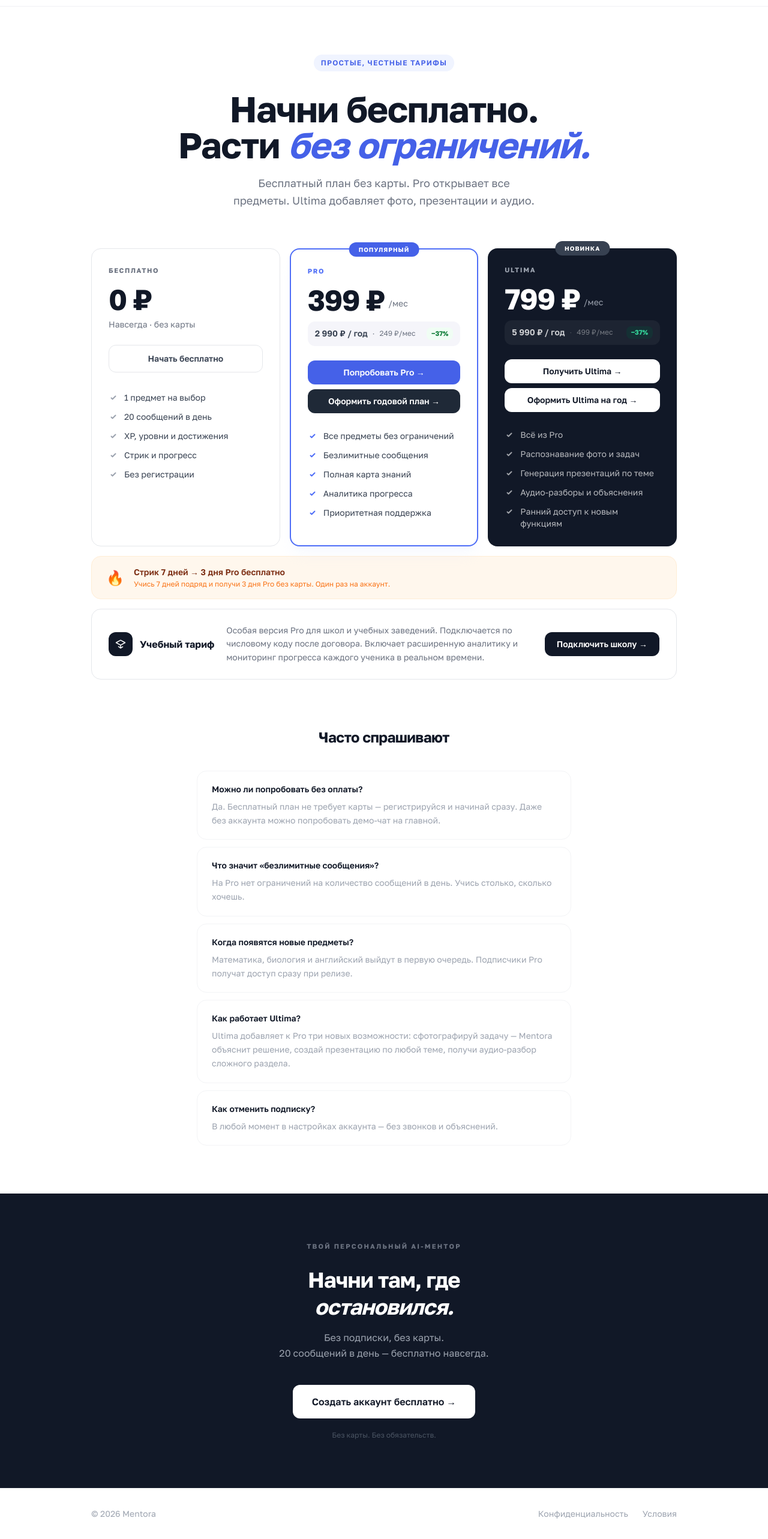
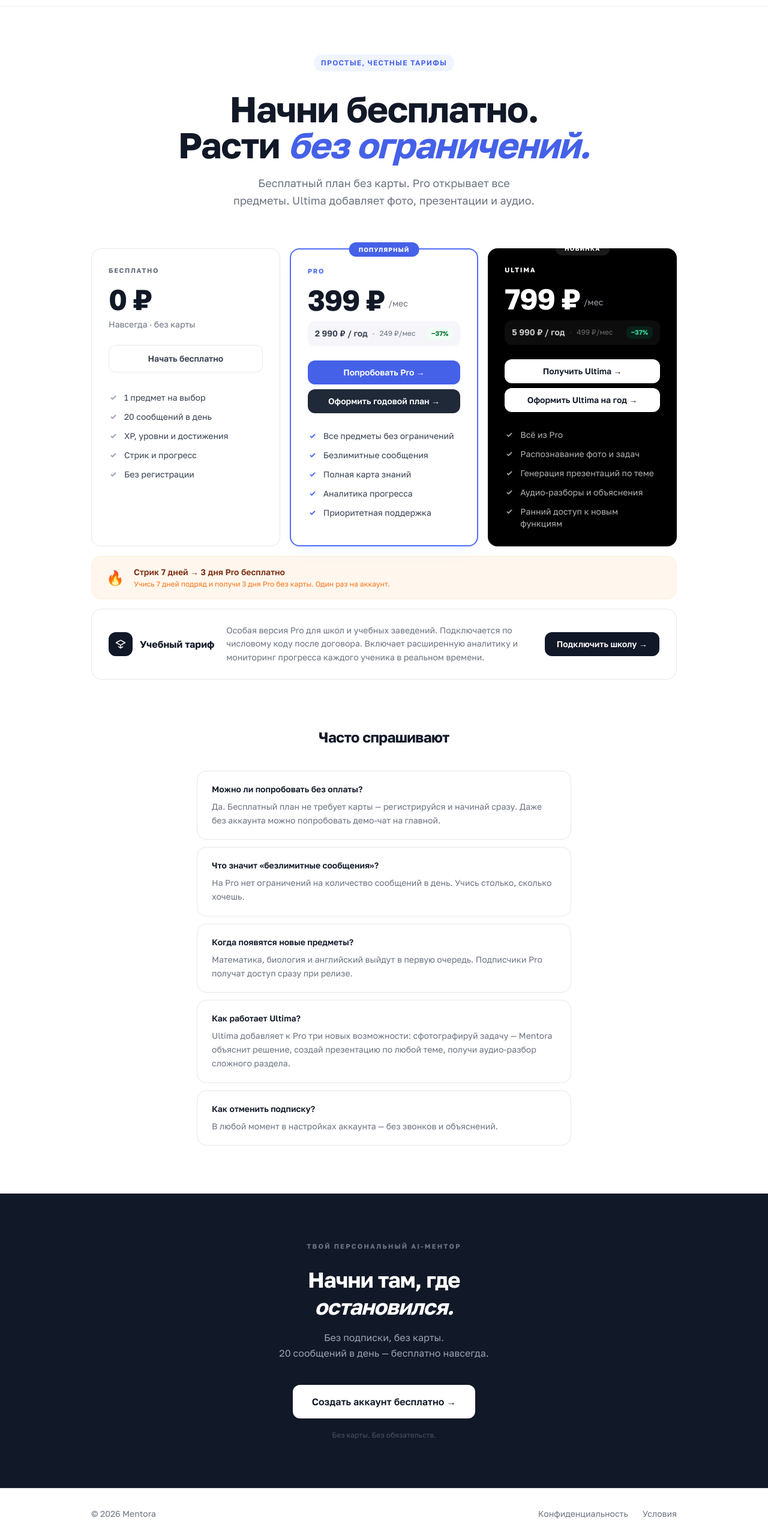
Before and after one commit to unrebay/mentora, a Next.js app: page /pricing in a window 1280 px wide. Shown: the part 62-2628 px from the top of the page at 60% size. Built offline with nearby package versions, Linux system fonts and the light colour scheme; no server answers.

Commit message:
feat: Ultima черный фон + ULTIMA капс, dark mode FAQ/footer

```diff
--- a/src/app/pricing/page.tsx
+++ b/src/app/pricing/page.tsx
@@ -171,12 +171,12 @@ export default async function PricingPage() {
           </div>
 
           {/* ULTIMA */}
-          <div className="relative bg-gray-900 rounded-2xl p-7 flex flex-col">
+          <div className="relative bg-black rounded-2xl p-7 flex flex-col">
             <div className="absolute -top-3.5 left-1/2 -translate-x-1/2 z-10">
-              <span className="bg-gray-700 text-white text-[10px] font-bold px-4 py-1.5 rounded-full tracking-widest uppercase">Новинка</span>
+              <span className="bg-white/10 text-white text-[10px] font-bold px-4 py-1.5 rounded-full tracking-widest uppercase">НОВИНКА</span>
             </div>
             <div className="mb-6">
-              <p className="text-[11px] font-bold text-gray-400 tracking-[0.15em] uppercase mb-4">Ultima</p>
+              <p className="text-[11px] font-bold text-white tracking-[0.15em] uppercase mb-4">ULTIMA</p>
               <div className="flex items-end gap-1.5">
                 <span className="text-5xl font-bold tracking-tight text-white">799 ₽</span>
                 <span className="text-gray-400 text-sm mb-2">/мес</span>
@@ -240,9 +240,9 @@ export default async function PricingPage() {
         <h2 className="text-2xl font-bold text-center mb-10 tracking-tight">Часто спрашивают</h2>
         <div className="space-y-3">
           {FAQ.map(({ q, a }) => (
-            <div key={q} className="bg-white border border-gray-100 rounded-2xl px-6 py-5">
-              <p className="font-semibold text-gray-900 mb-2 text-sm">{q}</p>
-              <p className="text-sm text-gray-400 leading-relaxed">{a}</p>
+            <div key={q} className="bg-[var(--bg-card)] border border-[var(--border)] rounded-2xl px-6 py-5">
+              <p className="font-semibold text-[var(--text)] mb-2 text-sm">{q}</p>
+              <p className="text-sm text-[var(--text-muted)] leading-relaxed">{a}</p>
             </div>
           ))}
         </div>
@@ -264,8 +264,8 @@ export default async function PricingPage() {
         <p className="text-gray-600 text-xs mt-5">Без карты. Без обязательств.</p>
       </section>
 
-      <footer className="py-8 border-t border-gray-100 bg-white">
-        <div className="max-w-5xl mx-auto px-6 flex flex-col md:flex-row items-center justify-between gap-4 text-sm text-gray-400">
+      <footer className="py-8 border-t border-[var(--border)] bg-[var(--bg)]">
+        <div className="max-w-5xl mx-auto px-6 flex flex-col md:flex-row items-center justify-between gap-4 text-sm text-[var(--text-muted)]">
           <span>© 2026 Mentora</span>
           <div className="flex gap-6">
             <Link href="/privacy" className="hover:text-gray-700 transition-colors">Конфиденциальность</Link>
```
